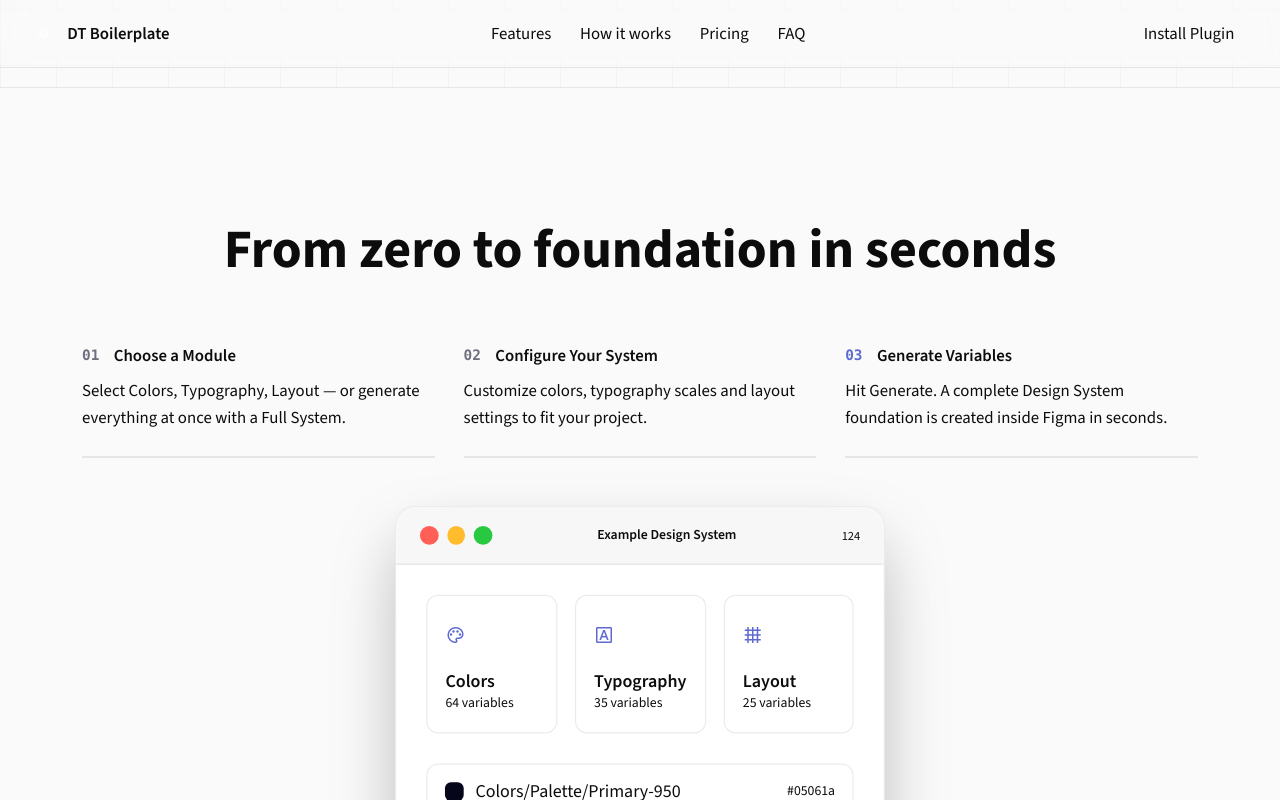
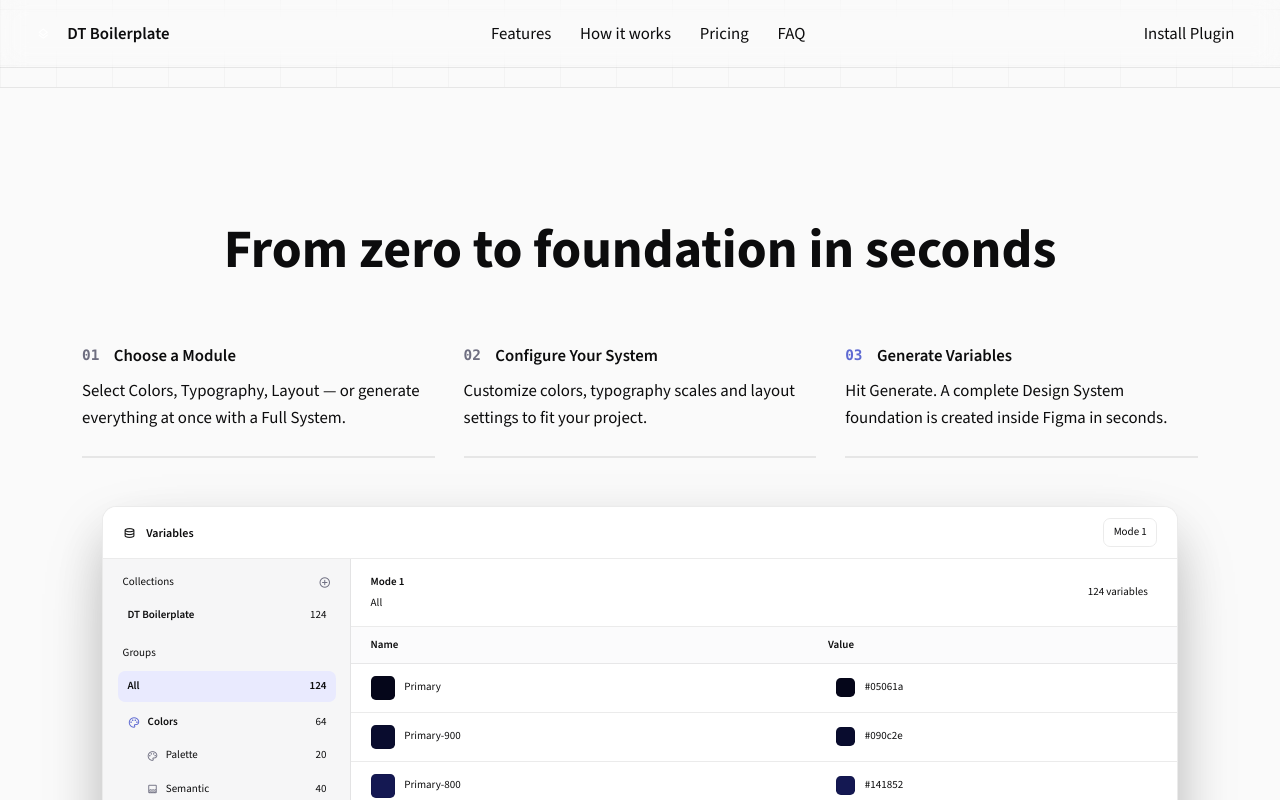
Before and after one commit to oCrisArts/DT-BoilerplateLP, a React (Vite) app: page / in a window 1280 px wide. Both pictures are taken after a click on the button 1021 px from the left and 1874 px from the top of the page. Shown: the part 1474-2274 px from the top of the page. Built offline with nearby package versions, Linux system fonts and the light colour scheme.

Commit message:
Melhorando as coisas

```diff
--- a/src/app/App.tsx
+++ b/src/app/App.tsx
@@ -764,6 +764,202 @@
   );
 }
 
+type VariablePanelFilter =
+  | { kind: "all" }
+  | { kind: "module"; module: string }
+  | { kind: "submodule"; module: string; submodule: string };
+
+function VariablesPanelMockup({ modules }: { modules: VariableModule[] }) {
+  const [filter, setFilter] = useState<VariablePanelFilter>({ kind: "all" });
+  const total = modules.reduce((sum, module) => sum + moduleCount(module), 0);
+
+  const activeModule =
+    filter.kind === "module" || filter.kind === "submodule"
+      ? modules.find((module) => module.module === filter.module)
+      : undefined;
+  const activeSubmodule =
+    filter.kind === "submodule"
+      ? activeModule?.submodules.find((submodule) => submodule.id === filter.submodule)
+      : undefined;
+
+  const filteredVariables =
+    filter.kind === "all"
+      ? allVariables(modules)
+      : filter.kind === "module"
+        ? activeModule?.submodules.flatMap((submodule) => submodule.variables) ?? []
+        : activeSubmodule?.variables ?? [];
+
+  const activeLabel =
+    filter.kind === "all"
+      ? "All"
+      : filter.kind === "module"
+        ? activeModule?.label ?? "All"
+        : `${activeModule?.label ?? ""} / ${activeSubmodule?.label ?? ""}`;
+
+  const isActive = (nextFilter: VariablePanelFilter) =>
+    filter.kind === nextFilter.kind &&
+    (nextFilter.kind === "all" ||
+      (filter.kind !== "all" &&
+        filter.module === nextFilter.module &&
+        (nextFilter.kind === "module" ||
+          (filter.kind === "submodule" && filter.submodule === nextFilter.submodule))));
+
+  return (
+    <div className="w-full max-w-4xl overflow-hidden rounded-xl border border-border bg-white shadow-[0px_28px_72px_-18px_rgba(0,0,0,0.22)]">
+      <div className="flex h-11 items-center justify-between border-b border-border bg-white px-4">
+        <div className="flex items-center gap-2 text-[12px] font-semibold text-foreground">
+          <MI icon="database" size={14} style={{ color: "#111111" }} />
+          Variables
+        </div>
+        <div className="rounded-md border border-border bg-background px-2 py-1 text-[11px] font-medium text-foreground">
+          Mode 1
+        </div>
+      </div>
+
+      <div className="grid max-h-[min(68vh,620px)] min-h-[440px] grid-cols-1 md:grid-cols-[248px_minmax(0,1fr)]">
+        <aside className="min-h-0 overflow-y-auto border-b border-border bg-[#f6f6f7] px-3 py-3 md:border-b-0 md:border-r">
+          <div className="mb-3">
+            <div className="mb-2 flex items-center justify-between px-1 text-[11px] font-medium text-muted-foreground">
+              <span>Collections</span>
+              <MI icon="add_circle" size={13} style={{ color: "#6e6e80" }} />
+            </div>
+            <div className="flex items-center justify-between rounded-md px-2 py-1.5 text-[11px] font-semibold text-foreground">
+              <span>DT Boilerplate</span>
+              <span className="font-normal text-muted-foreground">{total}</span>
+            </div>
+          </div>
+
+          <div className="mb-2 px-1 text-[11px] font-medium text-muted-foreground">Groups</div>
+          <button
+            type="button"
+            onClick={() => setFilter({ kind: "all" })}
+            className={`mb-1 flex w-full items-center justify-between rounded-md px-2 py-1.5 text-left text-[11px] transition-colors ${
+              isActive({ kind: "all" })
+                ? "bg-[#e9eafe] font-semibold text-accent"
+                : "text-foreground hover:bg-white"
+            }`}
+          >
+            <span>All</span>
+            <span className="text-muted-foreground">{total}</span>
+          </button>
+
+          <div className="space-y-1">
+            {modules.map((module) => {
+              const moduleTotal = moduleCount(module);
+              return (
+                <div key={module.module}>
+                  <button
+                    type="button"
+                    onClick={() => setFilter({ kind: "module", module: module.module })}
+                    className={`flex w-full items-center justify-between rounded-md px-2 py-1.5 text-left text-[11px] transition-colors ${
+                      isActive({ kind: "module", module: module.module })
+                        ? "bg-[#e9eafe] font-semibold text-accent"
+                        : "font-semibold text-foreground hover:bg-white"
+                    }`}
+                  >
+                    <span className="flex min-w-0 items-center gap-1.5">
+                      <MI icon={module.tabIcon} size={13} style={{ color: "#5E6AD2" }} />
+                      <span className="truncate">{module.label}</span>
+                    </span>
+                    <span className="font-normal text-muted-foreground">{moduleTotal}</span>
+                  </button>
+
+                  <div className="mt-0.5 space-y-0.5 pl-4">
+                    {module.submodules.map((submodule) => (
+                      <button
+                        key={submodule.id}
+                        type="button"
+                        onClick={() =>
+                          setFilter({
+                            kind: "submodule",
+                            module: module.module,
+                            submodule: submodule.id,
+                          })
+                        }
+                        className={`flex w-full items-center justify-between rounded-md px-2 py-1.5 text-left text-[11px] transition-colors ${
+                          isActive({
+                            kind: "submodule",
+                            module: module.module,
+                            submodule: submodule.id,
+                          })
+                            ? "bg-[#e9eafe] font-semibold text-accent"
+                            : "text-foreground hover:bg-white"
+                        }`}
+                      >
+                        <span className="flex min-w-0 items-center gap-1.5">
+                          <MI icon={submodule.icon} size={12} style={{ color: "#6e6e80" }} />
+                          <span className="truncate">{submodule.label}</span>
+                        </span>
+                        <span className="text-muted-foreground">{submodule.variables.length}</span>
+                      </button>
+                    ))}
+                  </div>
+                </div>
+              );
+            })}
+          </div>
+        </aside>
+
+        <section className="flex min-h-0 flex-col bg-white">
+          <div className="border-b border-border px-4 py-3">
+            <div className="flex items-center justify-between gap-3">
+              <div>
+                <div className="text-[11px] font-semibold text-foreground">Mode 1</div>
+                <div className="mt-1 text-[11px] text-muted-foreground">{activeLabel}</div>
+              </div>
+              <span className="shrink-0 rounded-md bg-background px-2 py-1 text-[11px] text-muted-foreground">
+                {filteredVariables.length} variables
+              </span>
+            </div>
+          </div>
+
+          <div className="grid grid-cols-[minmax(0,1fr)_minmax(128px,0.72fr)] border-b border-border bg-[#fbfbfc] px-4 py-2 text-[11px] font-semibold text-foreground">
+            <span>Name</span>
+            <span>Value</span>
+          </div>
+
+          <div className="min-h-0 flex-1 overflow-y-auto">
+            {filteredVariables.map((variable) => (
+              <div
+                key={variable.id}
+                className="grid grid-cols-[minmax(0,1fr)_minmax(128px,0.72fr)] items-center gap-4 border-b border-border px-4 py-2.5 last:border-b-0"
+              >
+                <div className="flex min-w-0 items-center gap-2">
+                  {variable.type === "COLOR" ? (
+                    <span
+                      className="h-5 w-5 shrink-0 rounded border border-border"
+                      style={variable.preview ? { background: variable.preview } : undefined}
+                    />
+                  ) : variable.icon ? (
+                    <MI icon={variable.icon} size={15} style={{ color: "#5E6AD2" }} />
+                  ) : null}
+                  <span className="truncate text-[11px] font-medium text-foreground">
+                    {variable.name}
+                  </span>
+                </div>
+                <div className="flex min-w-0 items-center gap-2">
+                  {variable.type === "COLOR" && (
+                    <span
+                      className="h-4 w-4 shrink-0 rounded border border-border"
+                      style={variable.preview ? { background: variable.preview } : undefined}
+                    />
+                  )}
+                  {variable.type !== "COLOR" && variable.icon && (
+                    <MI icon={variable.icon} size={13} style={{ color: "#6e6e80" }} />
+                  )}
+                  <span className="truncate text-[11px] text-muted-foreground">
+                    {variable.displayValue}
+                  </span>
+                </div>
+              </div>
+            ))}
+          </div>
+        </section>
+      </div>
+    </div>
+  );
+}
+
 export default function App() {
   const location = useLocation();
   const [mobileOpen, setMobileOpen] = useState(false);
@@ -1080,11 +1276,16 @@
 
             {/* Tab content */}
             <div className="w-full flex justify-center min-h-[420px]">
-              <div className="origin-top scale-100 sm:scale-110 lg:scale-125 drop-shadow-2xl">
-                {activeStep === 0 && <PluginMockup modules={variableModules} initialModule="colors" />}
-                {activeStep === 1 && <PluginMockup modules={variableModules} initialModule="typography" />}
-                {activeStep === 2 && <ResultMockup modules={variableModules} />}
-              </div>
+              {activeStep === 2 ? (
+                <div className="w-full max-w-4xl drop-shadow-2xl">
+                  <VariablesPanelMockup modules={variableModules} />
+                </div>
+              ) : (
+                <div className="origin-top scale-100 sm:scale-110 lg:scale-125 drop-shadow-2xl">
+                  {activeStep === 0 && <PluginMockup modules={variableModules} initialModule="colors" />}
+                  {activeStep === 1 && <PluginMockup modules={variableModules} initialModule="typography" />}
+                </div>
+              )}
             </div>
           </div>
         </div>
```
